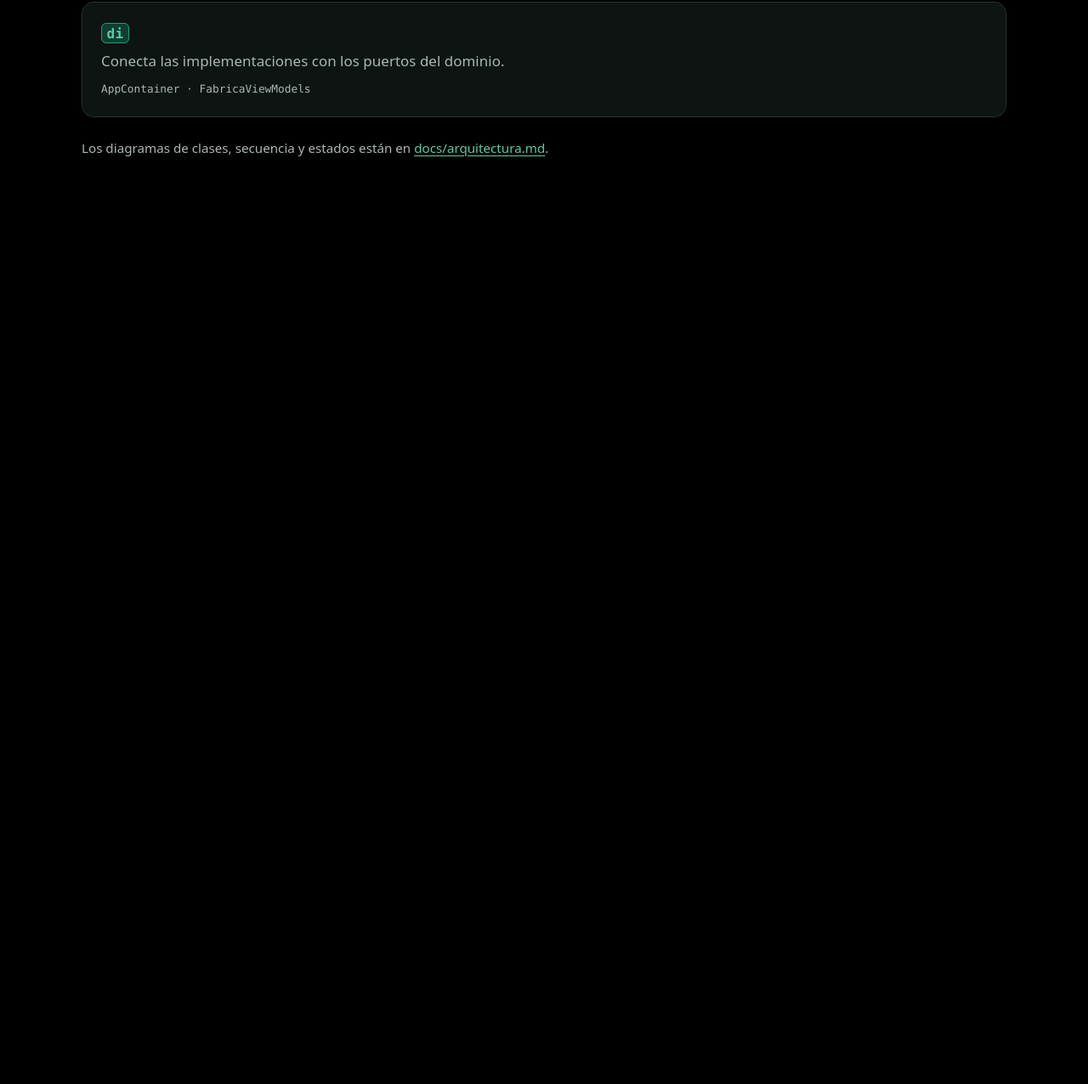
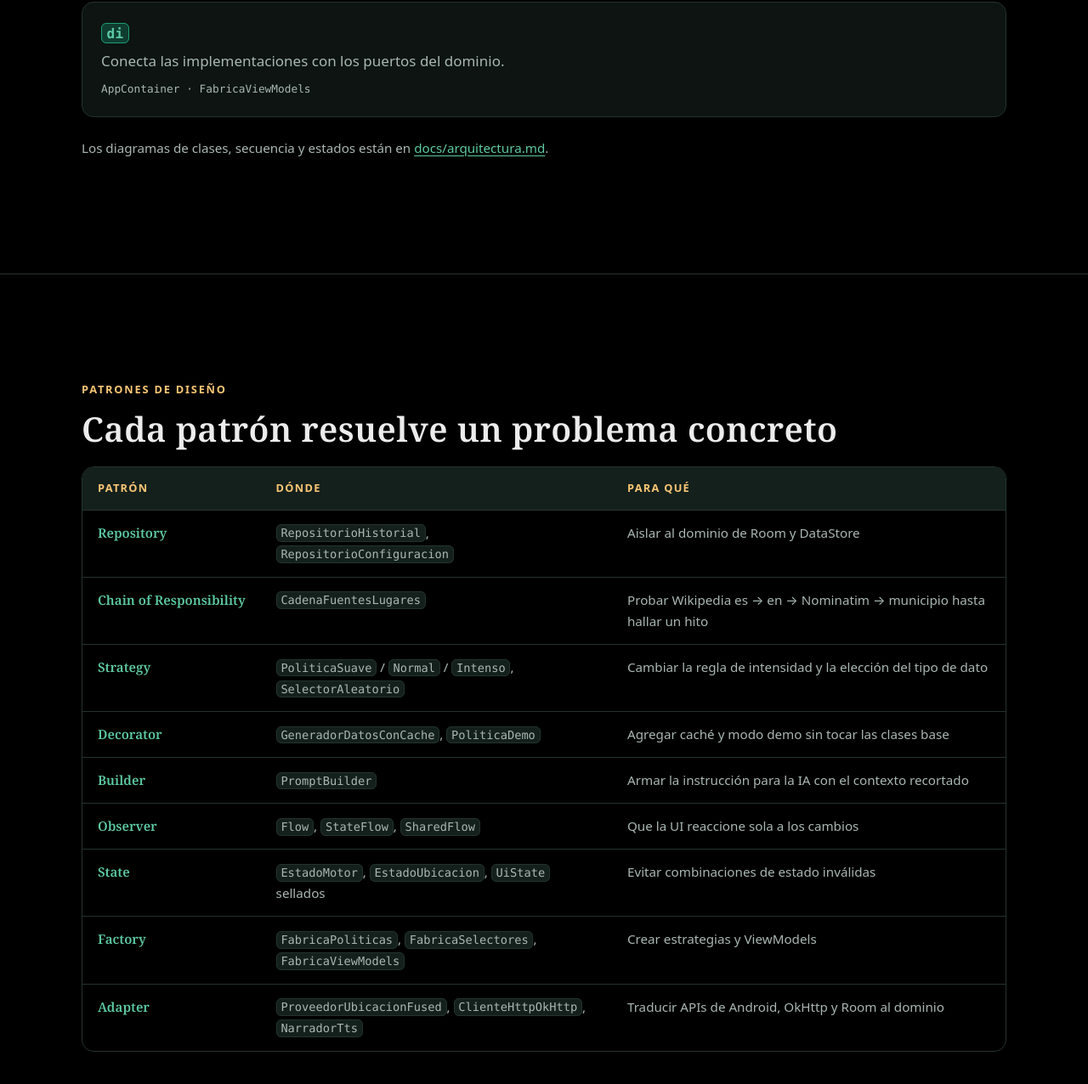
Before and after one commit to Daxlejo/ExplorIA, a plain HTML site: page web/index.html in a window 1280 px wide. Shown: the part 5866-7142 px from the top of the page at 85% size. Before the commit the page ends 6188 px from the top, so only its background shows below. Drawn offline with Linux system fonts and the light colour scheme.

Commit message:
feat(web): agregar la tabla de patrones de diseño
Co-Authored-By: Claude Opus 5.5 <noreply@anthropic.com>

```diff
--- a/web/index.html
+++ b/web/index.html
@@ -221,6 +221,32 @@
         <p class="nota">Los diagramas de clases, secuencia y estados están en <a href="https://github.com/Daxlejo/ExplorIA/blob/master/docs/arquitectura.md">docs/arquitectura.md</a>.</p>
       </div>
     </section>
+
+    <section class="seccion" id="patrones" aria-labelledby="titulo-patrones">
+      <div class="contenedor">
+        <p class="seccion__eyebrow">Patrones de diseño</p>
+        <h2 id="titulo-patrones">Cada patrón resuelve un problema concreto</h2>
+        <div class="tabla-envoltura" role="region" aria-labelledby="titulo-patrones" tabindex="0">
+          <table class="tabla">
+            <caption class="solo-lectores">Patrones de diseño usados en ExplorIA, dónde viven y para qué sirven</caption>
+            <thead>
+              <tr><th scope="col">Patrón</th><th scope="col">Dónde</th><th scope="col">Para qué</th></tr>
+            </thead>
+            <tbody>
+              <tr><th scope="row">Repository</th><td><code>RepositorioHistorial</code>, <code>RepositorioConfiguracion</code></td><td>Aislar al dominio de Room y DataStore</td></tr>
+              <tr><th scope="row">Chain of Responsibility</th><td><code>CadenaFuentesLugares</code></td><td>Probar Wikipedia es → en → Nominatim → municipio hasta hallar un hito</td></tr>
+              <tr><th scope="row">Strategy</th><td><code>PoliticaSuave</code> / <code>Normal</code> / <code>Intenso</code>, <code>SelectorAleatorio</code></td><td>Cambiar la regla de intensidad y la elección del tipo de dato</td></tr>
+              <tr><th scope="row">Decorator</th><td><code>GeneradorDatosConCache</code>, <code>PoliticaDemo</code></td><td>Agregar caché y modo demo sin tocar las clases base</td></tr>
+              <tr><th scope="row">Builder</th><td><code>PromptBuilder</code></td><td>Armar la instrucción para la IA con el contexto recortado</td></tr>
+              <tr><th scope="row">Observer</th><td><code>Flow</code>, <code>StateFlow</code>, <code>SharedFlow</code></td><td>Que la UI reaccione sola a los cambios</td></tr>
+              <tr><th scope="row">State</th><td><code>EstadoMotor</code>, <code>EstadoUbicacion</code>, <code>UiState</code> sellados</td><td>Evitar combinaciones de estado inválidas</td></tr>
+              <tr><th scope="row">Factory</th><td><code>FabricaPoliticas</code>, <code>FabricaSelectores</code>, <code>FabricaViewModels</code></td><td>Crear estrategias y ViewModels</td></tr>
+              <tr><th scope="row">Adapter</th><td><code>ProveedorUbicacionFused</code>, <code>ClienteHttpOkHttp</code>, <code>NarradorTts</code></td><td>Traducir APIs de Android, OkHttp y Room al dominio</td></tr>
+            </tbody>
+          </table>
+        </div>
+      </div>
+    </section>
   </main>
 
   <footer class="pie" id="creditos">
--- a/web/styles.css
+++ b/web/styles.css
@@ -508,3 +508,60 @@ code {
   color: var(--texto-suave);
   font-size: 0.95rem;
 }
+
+/* Tablas */
+.tabla-envoltura {
+  overflow-x: auto;
+  border: 1px solid var(--borde);
+  border-radius: var(--radio);
+}
+
+.tabla {
+  width: 100%;
+  border-collapse: collapse;
+  font-size: 0.95rem;
+}
+
+.tabla th,
+.tabla td {
+  text-align: left;
+  vertical-align: top;
+  padding: 14px 18px;
+  border-bottom: 1px solid var(--borde);
+}
+
+.tabla tbody tr:last-child th,
+.tabla tbody tr:last-child td {
+  border-bottom: 0;
+}
+
+.tabla thead th {
+  background: var(--superficie-2);
+  color: var(--ambar);
+  font-size: 0.8rem;
+  letter-spacing: 0.1em;
+  text-transform: uppercase;
+}
+
+.tabla tbody th {
+  font-family: var(--serif);
+  font-weight: 600;
+  color: var(--teal-claro);
+  white-space: nowrap;
+}
+
+.tabla td {
+  color: var(--texto-suave);
+}
+
+.solo-lectores {
+  position: absolute;
+  width: 1px;
+  height: 1px;
+  padding: 0;
+  margin: -1px;
+  overflow: hidden;
+  clip: rect(0, 0, 0, 0);
+  white-space: nowrap;
+  border: 0;
+}
```
